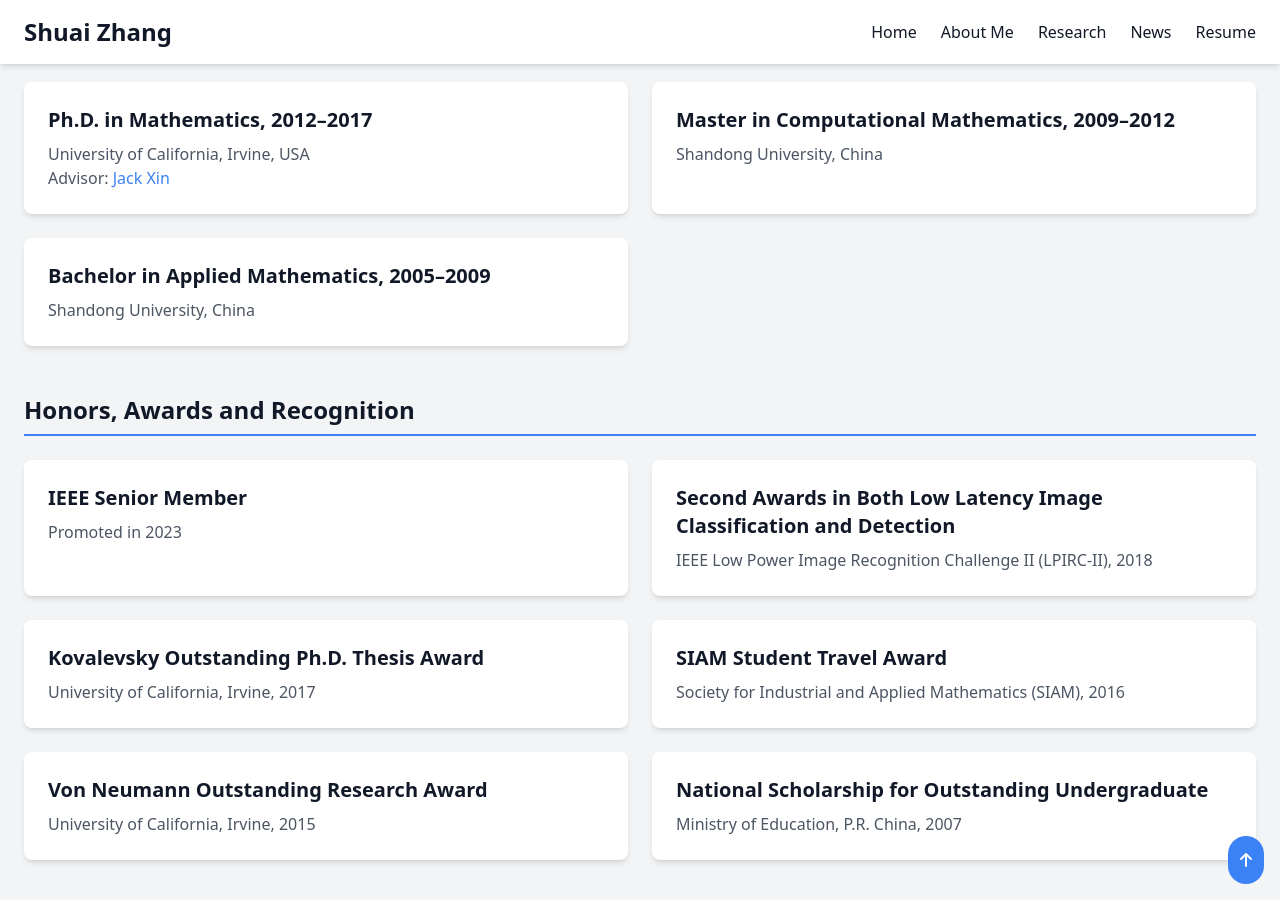
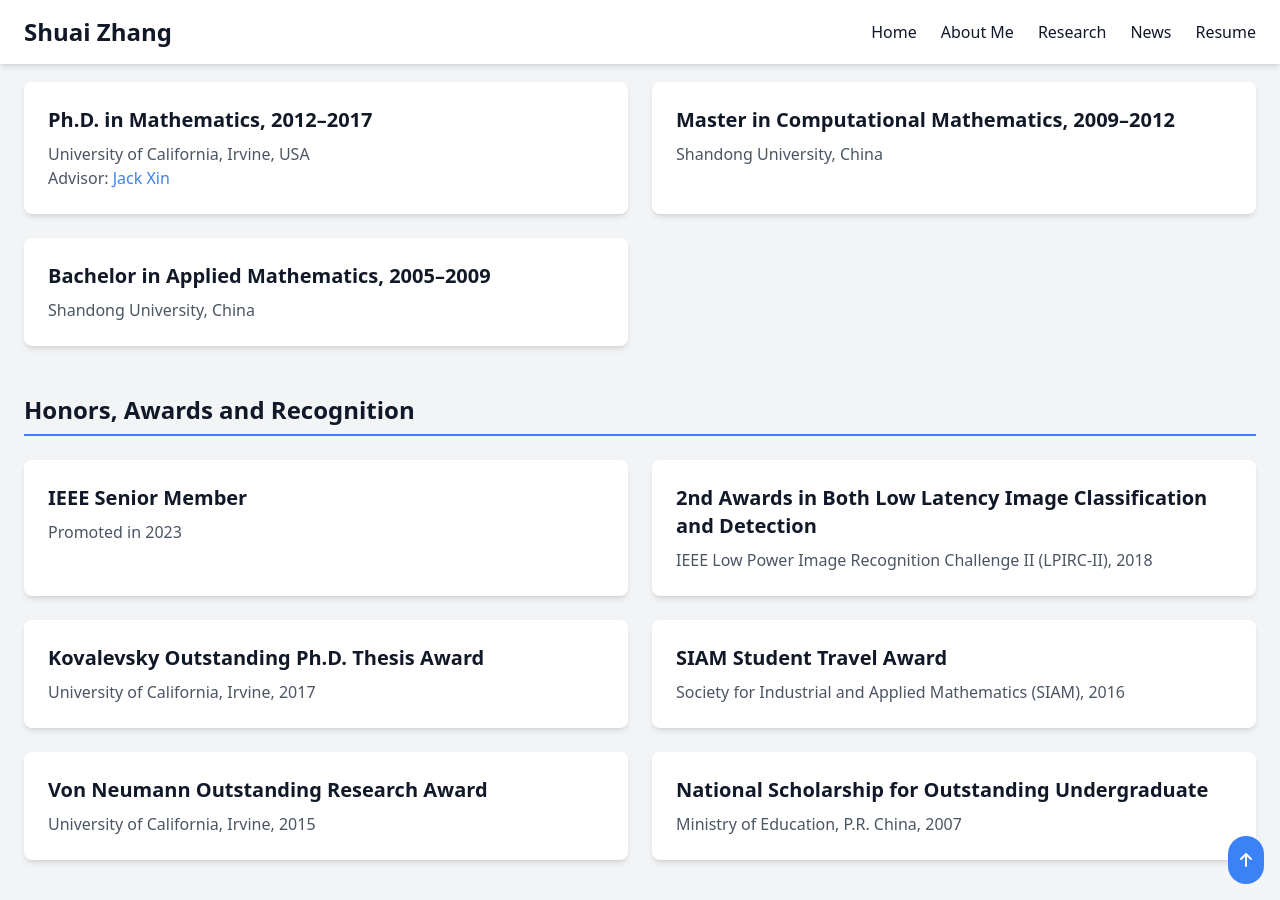
Before and after one commit to zsivine/zsivine.github.io, a Jekyll site: the page built from about.html, in a window 1280 px wide and 900 px high, scrolled down 896 px. Built offline with Jekyll 4.4.1, drawn with Linux system fonts in a browser that asks for light colours; nearby versions of some CDN libraries.

Commit message:
add About me

```diff
--- a/about.html
+++ b/about.html
@@ -76,7 +76,7 @@ description: About Shuai Zhang, Senior Staff Machine Learning Researcher and Man
           <p class="text-gray-600 dark:text-gray-300">Promoted in 2023</p>
         </div>
         <div class="bg-white dark:bg-gray-700 p-6 rounded-lg shadow-md">
-          <h3 class="text-xl font-semibold mb-2">Second Awards in Both Low Latency Image Classification and Detection</h3>
+          <h3 class="text-xl font-semibold mb-2">2nd Awards in Both Low Latency Image Classification and Detection</h3>
           <p class="text-gray-600 dark:text-gray-300">IEEE Low Power Image Recognition Challenge II (LPIRC-II), 2018</p>
         </div>
         <div class="bg-white dark:bg-gray-700 p-6 rounded-lg shadow-md">
```
